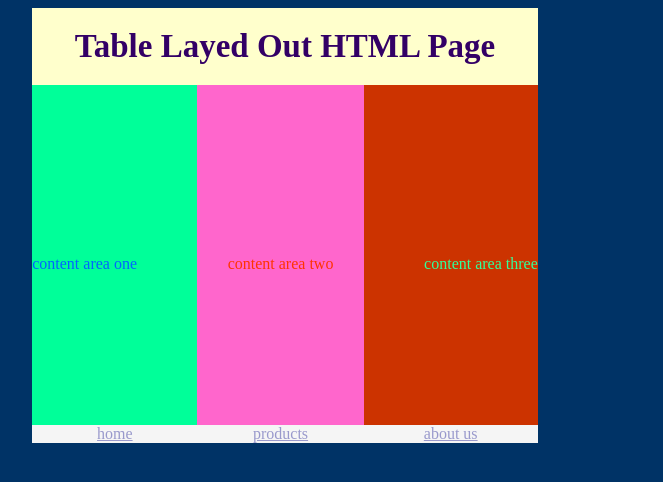
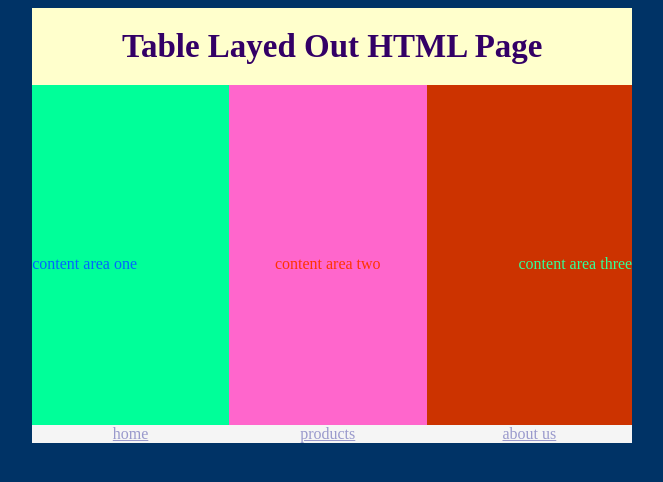
Before and after one commit to AlecT58/Senior-Year, a PHP site: page / in a window 1280 px wide. Shown: the top 482 px of the page, without its empty margins (355-1018 px from the left). Run offline with PHP 8.4, Linux system fonts and the light colour scheme.

Commit message:
Updated CSS to Include Min-Width

```diff
--- a/0334 - Web Design/Project 2 - CSS Copycat/css/style.css
+++ b/0334 - Web Design/Project 2 - CSS Copycat/css/style.css
@@ -8,6 +8,7 @@ a {
 }
 
 .grid-container {
+  min-width: 600px !important;
   max-width: 40%;
   margin: 0 30% 0 30%;
   display: grid;
```
